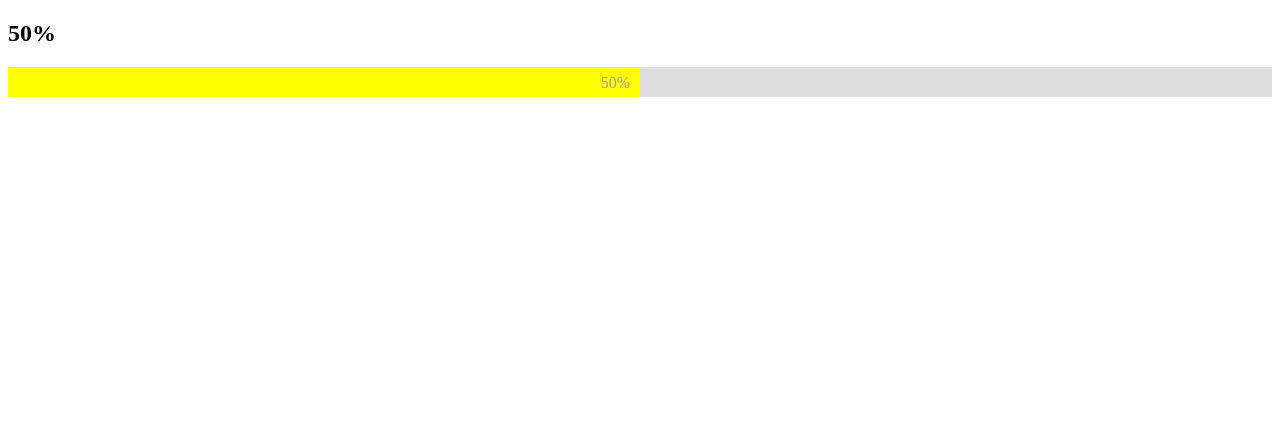
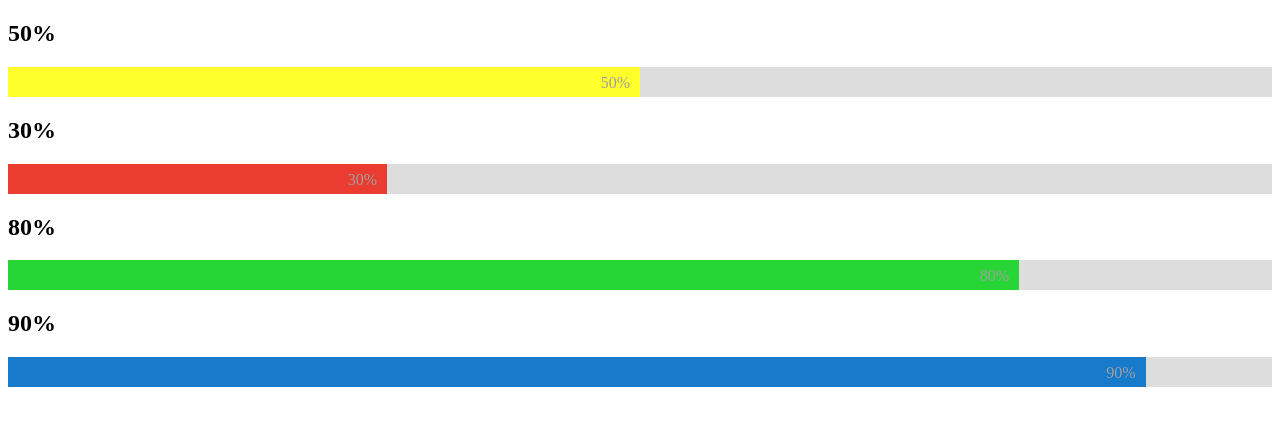
Before and after one commit to nurulid/progress-bar, a plain HTML site: page index.html in a window 1280 px wide. Drawn offline with Linux system fonts and the light colour scheme.

Commit message:
nambahin 30%, 80%, 90% proogress dan animation dibikin 2

```diff
--- a/index.html
+++ b/index.html
@@ -14,6 +14,24 @@
             <p>50%</p>
         </div>
     </div>
+    <h2>30%</h2>
+    <div class="full">
+        <div class="progress tiga-puluh">
+            <p>30%</p>
+        </div>
+    </div>
+    <h2>80%</h2>
+    <div class="full">
+        <div class="progress delapan-puluh">
+            <p>80%</p>
+        </div>
+    </div>
+    <h2>90%</h2>
+    <div class="full">
+        <div class="progress sembilan-puluh">
+            <p>90%</p>
+        </div>
+    </div>
 
 </body>
 </html>
--- a/style.css
+++ b/style.css
@@ -13,12 +13,39 @@
 
 .lima-puluh{
     width: 50%;
-    background: yellow;
+    background: rgb(255, 255, 43);
     height: 30px;
-    animation: leftToRight 1s ease-in 1;
+    animation: scale-dua 1s ease-in 1;
 }
 
-@keyframes leftToRight{
+.tiga-puluh{
+    width: 30%;
+    background: rgba(236, 48, 35, 0.925);
+    height: 30px;
+    animation: scale-dua 1s ease-in 1;
+}
+
+.delapan-puluh{
+    width: 80%;
+    background: rgb(39, 214, 54);
+    height: 30px;
+    animation: scale-satu 1s ease-in 1;
+}
+
+.sembilan-puluh{
+    width: 90%;
+    background: rgb(24, 122, 202);
+    height: 30px;
+    animation: scale-satu 1s ease-in 1;
+}
+
+
+@keyframes scale-dua{
     0%{transform: translateX(0)}
     20%{transform: scaleX(2.5)}
 }
+
+@keyframes scale-satu{
+    0%{transform: translateX(0)}
+    20%{transform: scaleX(1.5)}
+}
```
